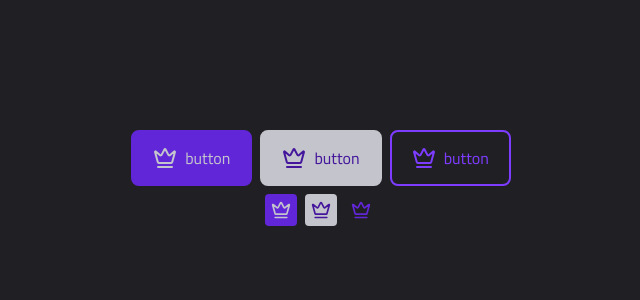
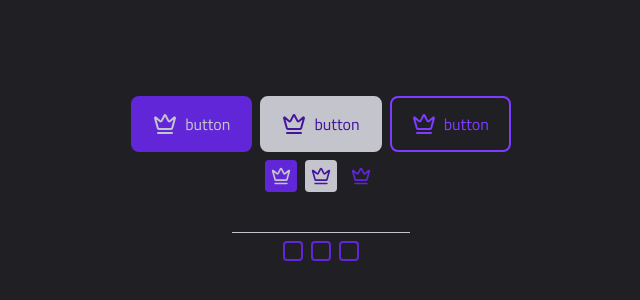
Before and after one commit to pHenrymelo/ToDos-componantization, a React (Vite) app: page / in a window 1280 px wide. Shown: the part 222-522 px from the top of the page, without its empty margins (319-959 px from the left). Built offline with nearby package versions, Linux system fonts and the light colour scheme.

Commit message:
rename components and add inputs

```diff
--- a/src/App.tsx
+++ b/src/App.tsx
@@ -1,6 +1,8 @@
 import { Crown } from "lucide-react";
-import { Button } from "./components/Button";
-import { IconButton } from "./components/IconButton";
+import { Button } from "./components/button";
+import { IconButton } from "./components/icon-button";
+import { InputText } from "./components/input-text";
+import { InputCheckbox } from "./components/input-checkbox";
 
 export function App() {
 
@@ -21,10 +23,19 @@ export function App() {
           </Button>
         </div>
         <div className=" flex gap-2">
-        <IconButton variant="primary" icon={<Crown size={24} />} />
-        <IconButton variant="secondary" icon={<Crown size={24} />} />
-        <IconButton variant="ghost" icon={<Crown size={24} />} />
-      </div>
+          <IconButton variant="primary" icon={<Crown size={24} />} />
+          <IconButton variant="secondary" icon={<Crown size={24} />} />
+          <IconButton variant="ghost" icon={<Crown size={24} />} />
+        </div>
+        <div className=" flex gap-2">
+          <InputText />
+        </div>
+
+        <div className=" flex gap-2">
+          <InputCheckbox />
+          <InputCheckbox />
+          <InputCheckbox />
+        </div>
     </div>
   )
 }
--- a/src/components/Badge.tsx
+++ b/src/components/badge.tsx
@@ -1,5 +1,5 @@
 import { cva, type VariantProps } from "class-variance-authority";
-import { Text } from "./Text";
+import { Text } from "./text";
 
 export const badgeVariants = cva("inline-flex items-center justify-center rounded-full", {
     variants: {
--- /dev/null
+++ b/src/components/input-checkbox.tsx
@@ -0,0 +1,50 @@
+import { cva, type VariantProps } from "class-variance-authority";
+import { Check } from "lucide-react";
+import type React from "react";
+
+export const inputCheckboxWrapperVariants = cva(" inline-flex items-center justify-center cursor-pointer relative group")
+
+export const inputCheckboxVariants = cva(`
+    appearance-none peer flex items-center justify-center
+    border-2 border-solid border-kaiserViolet-500 hover:border-kaiserViolet-700
+    hover:bg-kaiserViolet-700/20 transition duration-300 overflow-hidden
+    checked:border-kaiserViolet-500 checked:bg-kaiserViolet-500
+    group-hover:checked:border-kaiserViolet-700 group-hover:checked:bg-kaiserViolet-700
+    cursor-pointer
+    `, {
+        variants: {
+            size: {
+                md: "w-5 h-5 rounded-sm"
+            },
+            disabled: {
+                true: "pointer-events-none"
+            }
+        },
+        defaultVariants: {
+            disabled: false,
+            size: "md"
+        }
+    })
+
+export const inputCheckboxIconVariants = cva(" absolute top-1/2 left-1 -translate-y-1/2 hidden peer-checked:block stroke-gray-100", {
+    variants: {
+        size: {
+            md: "w-3 h-3"
+        }
+    },
+    defaultVariants: {
+        size: "md"
+    }
+})
+
+interface InputCheckboxProps extends VariantProps<typeof inputCheckboxVariants>,
+    Omit<React.ComponentProps<"input">, "size" | "disabled"> {}
+
+export function InputCheckbox({size, disabled, className, ...props}: InputCheckboxProps) {
+    return(
+        <label className={inputCheckboxWrapperVariants({className})}>
+            <input type="checkbox" className={inputCheckboxVariants({size, disabled})} {...props}/>
+            <Check className={inputCheckboxIconVariants({size})}/>
+        </label>
+    )
+}
--- /dev/null
+++ b/src/components/input-text.tsx
@@ -0,0 +1,29 @@
+import { cva, type VariantProps, cx } from "class-variance-authority";
+import type React from "react";
+import { textVariants } from "./text";
+
+export const inputTextVariants = cva("border-b border-solid border-gray-200 focus:border-kaiserViolet-500 outline-0 transition duration-300", {
+    variants: {
+        size: {
+            md: "pb-2 px-2"
+        },
+        disabled: {
+            true: "pointer-events-none"
+        }
+    },
+    defaultVariants: {
+        size: "md",
+        disabled: false
+    }
+})
+
+interface InputTextProps extends VariantProps<typeof inputTextVariants>, Omit<React.ComponentProps<"input">, "size" | "disabled"> {}
+
+export function InputText({size, disabled, className, ...props}: InputTextProps){
+    return(
+        <input
+        className={cx(inputTextVariants({size, disabled}), textVariants(), className)}
+        {...props}
+        />
+    )
+}
```
Also changed, not shown: src/components/button.tsx (renamed from src/components/Button.tsx), src/components/icon-button.tsx (renamed from src/components/IconButton.tsx), src/components/text.tsx (renamed from src/components/Text.tsx), 1 other file (tests, documents, lock files or other folders).
